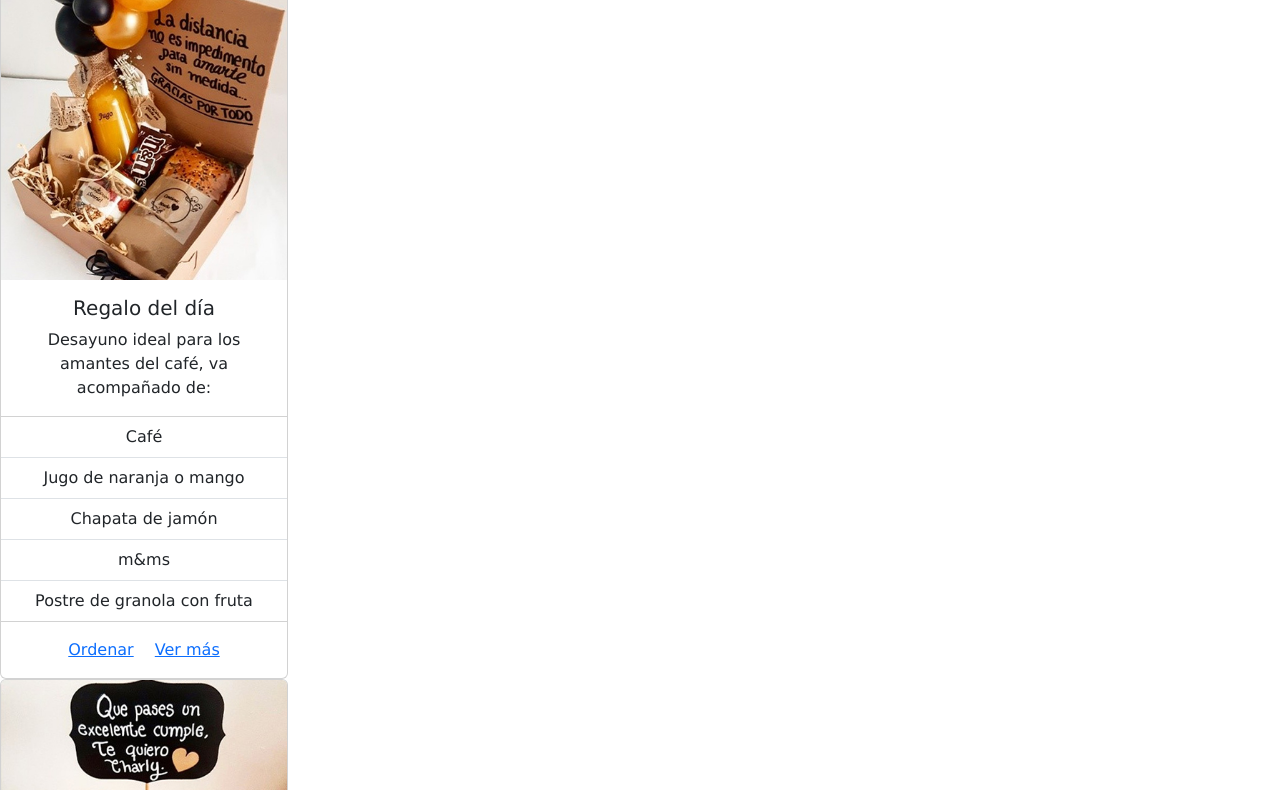
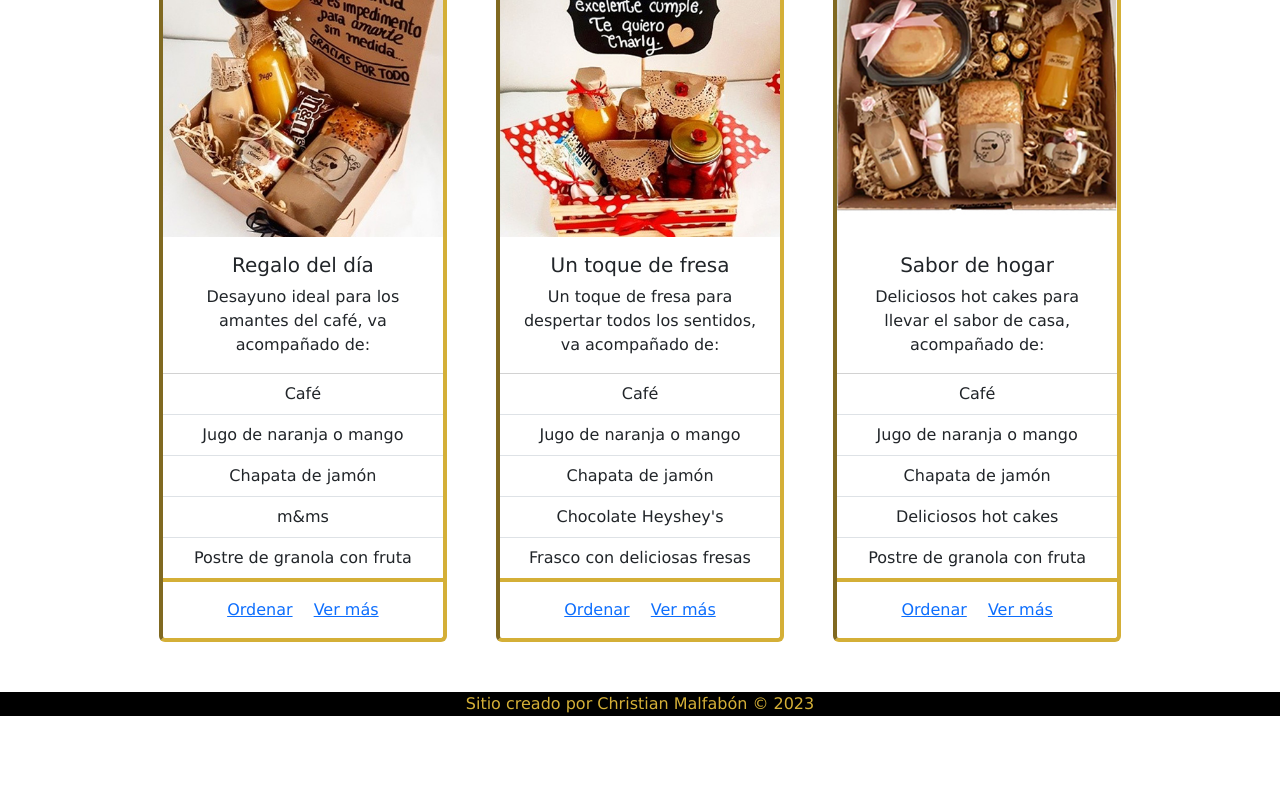
Before and after one commit to ChristianMalfabon/PreEntrega2ChristianMafabon, a website: page PreEntrega2ChristianMalfabon/index.html in a window 1280 px wide. Shown: the part 325-1115 px from the top of the page. After the commit the page ends 1041 px from the top, so only its background shows below. Drawn offline with nearby package versions, Linux system fonts and the light colour scheme.

Commit message:
home terminado

```diff
--- a/PreEntrega2ChristianMalfabon/index.html
+++ b/PreEntrega2ChristianMalfabon/index.html
@@ -19,7 +19,15 @@
 
         </header>
 
-        <nav id="menu">
+        <nav class="nav nav-pills flex-column flex-sm-row">
+          <a class="flex-sm-fill text-sm-center nav-link active" href="../index.html">Inicio</a>
+          <a class="flex-sm-fill text-sm-center nav-link " href="./pages/desayunos.html">Desayunos</a>
+          <a class="flex-sm-fill text-sm-center nav-link " href="./quienesSomos.html">Quienes Somos</a>
+          <a class="flex-sm-fill text-sm-center nav-link " aria-current="page" href="./contacto.html">Contacto</a>
+          <a class="flex-sm-fill text-sm-center nav-link " href="./preguntasFrecuentes.html">PreguntasFrecuentes</a>
+      </nav>
+
+        <!-- <nav id="menu">
             <ul>
                 <li> <a href="./index.html"    >Inicio</a> </li>
                 <li> <a href="./pages/desayunos.html"    >Desayunos</a> </li>
@@ -27,7 +35,7 @@
                 <li> <a href="./pages/contacto.html"  >Contacto</a></li>
                 <li> <a href="./pages/preguntasFrecuentes.html"  >Preguntas Frecuentes</a></li>
             </ul>
-        </nav>
+        </nav> -->
 
          <!-- Contenido principal del landing -->
 
--- a/PreEntrega2ChristianMalfabon/sass/layout/_contenido.scss
+++ b/PreEntrega2ChristianMalfabon/sass/layout/_contenido.scss
@@ -32,3 +32,24 @@
         }
     }
  }
+
+ #desayunosHome {
+    display: flex;
+    flex-direction: row;
+    flex-wrap: wrap;
+    justify-content: center;
+    width: auto;
+
+    margin: 2%;
+
+
+
+}
+
+.card{
+    justify-items: center;
+    margin: 2%;
+    border-left: 4px inset $primary;
+    border-bottom: 4px inset $primary;
+    border-right: 4px inset $primary;
+}
```
Also changed, not shown: PreEntrega2ChristianMalfabon/css/style.css, 1 other file.
